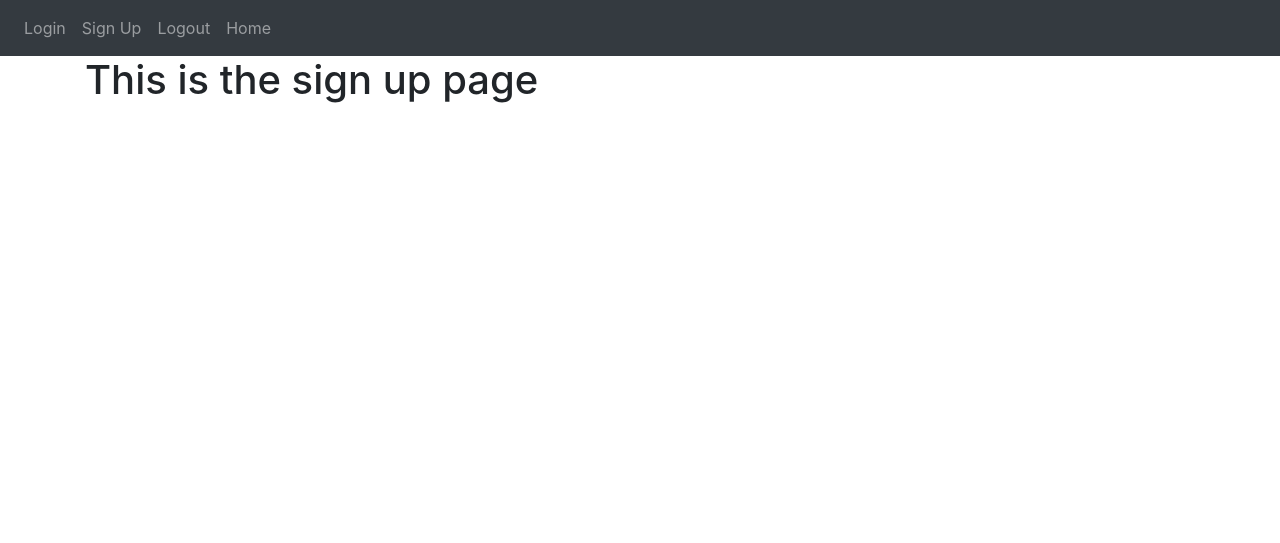
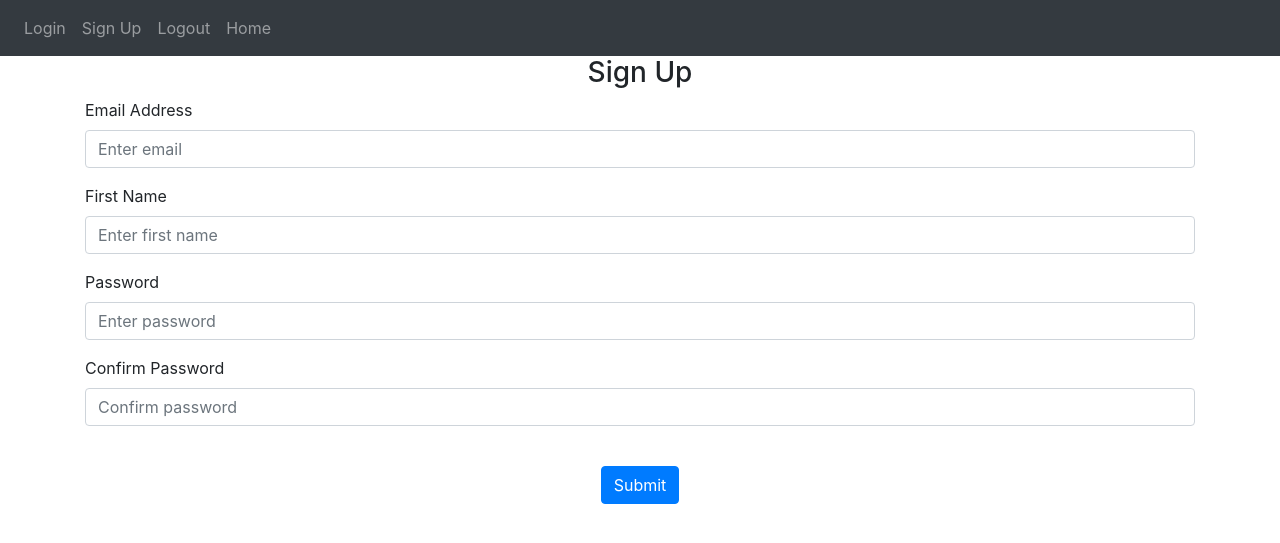
Before and after one commit to Tejas-Thind/Notes-App, a Flask app: page /sign-up in a window 1280 px wide. Shown: the top 543 px of the page. Run offline with Flask 3, Linux system fonts and the light colour scheme; some libraries are stand-ins or nearby versions.

Commit message:
made sign up page

```diff
--- a/Flask Web App/main.py
+++ b/Flask Web App/main.py
@@ -3,4 +3,5 @@ from website import create_app
 app = create_app()
 
 if __name__ == '__main__':
+
     app.run(debug=True)
--- a/Flask Web App/website/auth.py
+++ b/Flask Web App/website/auth.py
@@ -2,9 +2,10 @@ from flask import Blueprint, render_template
 
 auth = Blueprint('auth', __name__)
 
+
 @auth.route('/login')
 def login():
-    return render_template("login.html")
+    return render_template("login.html", boolean=True)
 
 @auth.route('/logout')
 def logout():
--- a/Flask Web App/website/templates/login.html
+++ b/Flask Web App/website/templates/login.html
@@ -1,3 +1,5 @@
 {% extends "base.html" %} {% block title %}Login{% endblock %}
 
-{% block content %}<h1>This is the login page</h1> {% endblock %}
+{% block content %}<h1>This is the login page</h1>
+
+{% endblock %}
--- a/Flask Web App/website/templates/sign up.html
+++ b/Flask Web App/website/templates/sign up.html
@@ -1,3 +1,54 @@
 {% extends "base.html" %} {% block title %}Sign Up{% endblock %}
 
-{% block content %}<h1>This is the sign up page</h1> {% endblock %}
+{% block content %}
+<form method="POST">
+    <h3 align="center">Sign Up</h3>
+    <div class="form-group">
+        <label for="email">Email Address</label>
+        <input
+        type="email"
+        class="form-control"
+        id="email"
+        name="email"
+        placeholder="Enter email"
+        required
+        />
+    </div>
+    <div class="form-group">
+        <label for="firstName">First Name</label>
+        <input
+        type="text"
+        class="form-control"
+        id="firstName"
+        name="firstName"
+        placeholder="Enter first name"
+        required
+        />
+    </div>
+    <div class="form-group">
+        <label for="password1">Password</label>
+        <input
+        type="password"
+        class="form-control"
+        id="password1"
+        name="password1"
+        placeholder="Enter password"
+        required
+        />
+    </div>
+    <div class="form-group">
+        <label for="password2">Confirm Password</label>
+        <input
+        type="password"
+        class="form-control"
+        id="password2"
+        name="password2"
+        placeholder="Confirm password"
+        required
+        />
+    </div>
+    <br>
+    <div style="text-align: center;">
+        <button type="submit" class="btn btn-primary">Submit</button>
+    </div>
+{% endblock %}
```
